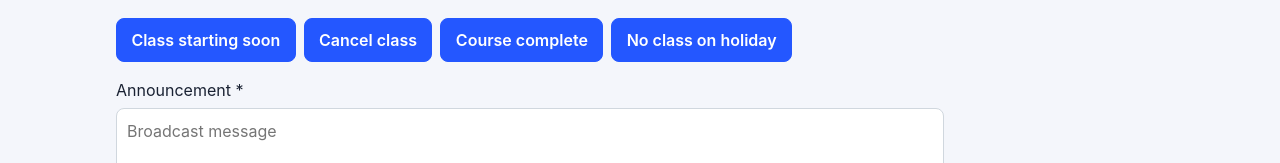
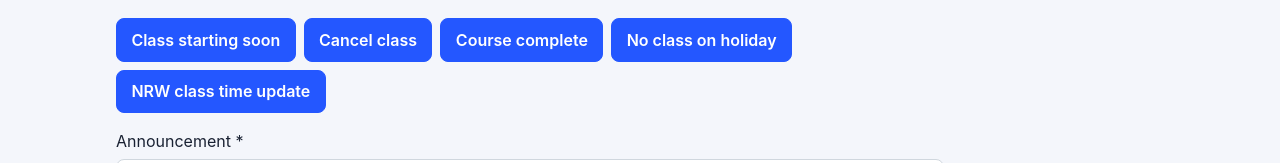
Before and after one commit to learngermanghana/attendance, a React (Vite) app: page /communication in a window 1280 px wide. Shown: the part 175-338 px from the top of the page. Built offline with nearby package versions, Linux system fonts and the light colour scheme; no server answers; the database is empty; sample sign-in values are in the browser's storage.

Commit message:
Add NRW class time update quick template

```diff
--- a/src/pages/CommunicationPage.jsx
+++ b/src/pages/CommunicationPage.jsx
@@ -24,6 +24,12 @@ const QUICK_TEMPLATES = [
     label: "No class on holiday",
     topic: "Holiday Notice",
     announcement: "No class on {date} due to holiday. Replacement class details will follow.",
+  },
+  {
+    label: "NRW class time update",
+    topic: "Class Time Update",
+    announcement:
+      "Hi NRW class, your class time has been updated to {new_time} starting {date}. Please reply if you have any conflicts.",
   },
 ];
 
```
